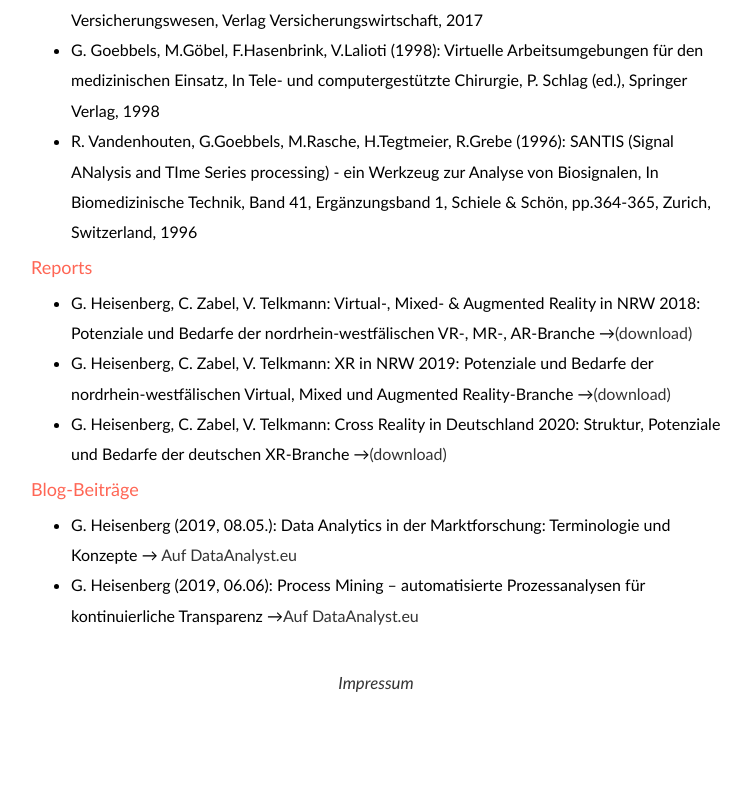
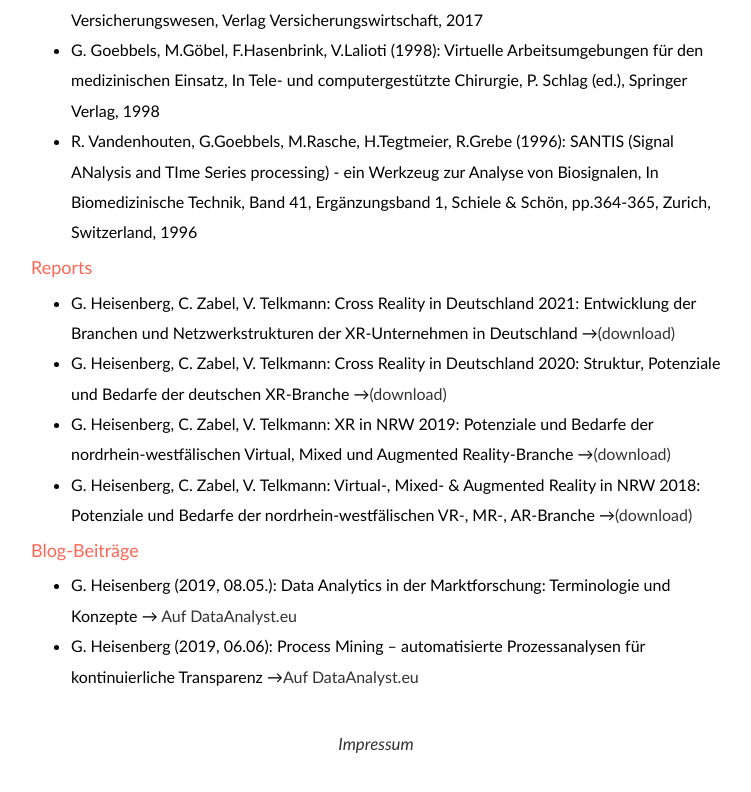
Before and after one commit to gheisenberg/website, a plain HTML site: page publikationen.html in a window 1280 px wide. Shown: the part 5352-6144 px from the top of the page, without its empty margins (69-820 px from the left). Drawn offline with Linux system fonts and the light colour scheme; files whose address does not match are found by name.

Commit message:
changed Path and entries

```diff
--- a/publikationen.html
+++ b/publikationen.html
@@ -199,17 +199,24 @@
 	    </ul>
     <h4 class="highlight-col">Reports</h4>
 		<ul>
-    			<li>G. Heisenberg, C. Zabel, V. Telkmann: Virtual-, Mixed- & Augmented Reality in NRW 2018: Potenziale und Bedarfe der nordrhein-westfälischen VR-, MR-, AR-Branche
-					<span class="meta-nav">→</span><a href="https://www.e-c-c-e.de/fileadmin/bilder/Forschung_Evaluation/42_Virtual-__Mixed-___Augmented_Reality_in_NRW_-_Potenziale_und_Bedarfe_der_nordrhein-westfaelischen_VR-__MR-__AR-Branche.PDF" target="_blank" rel="noopener">(download)</a>
+				<li>G. Heisenberg, C. Zabel, V. Telkmann: Cross Reality in Deutschland 2021: Entwicklung der Branchen und Netzwerkstrukturen der XR-Unternehmen in Deutschland
+					<span class="meta-nav">→</span><a href="https://medien.nrw/wp-content/uploads/sites/8/2021/10/XR-Studie-DE-2021_RZ_websiteversion.pdf" target="_blank" rel="noopener">(download)</a>
+				</li>
+
+				<li>G. Heisenberg, C. Zabel, V. Telkmann: Cross Reality in Deutschland 2020: Struktur, Potenziale und Bedarfe der deutschen XR-Branche
+					<span class="meta-nav">→</span><a href="https://medien.nrw/wp-content/uploads/2020/10/Studie-Cross-Reality-in-Deutschland-2020.pdf" target="_blank" rel="noopener">(download)</a>
 				</li>
 
     			<li>G. Heisenberg, C. Zabel, V. Telkmann: XR in NRW 2019: Potenziale und Bedarfe der nordrhein-westfälischen Virtual, Mixed und Augmented Reality-Branche
 					<span class="meta-nav">→</span><a href="https://epb.bibl.th-koeln.de/frontdoor/deliver/index/docId/1413/file/XR-Studie-NRW-2019_RZ.pdf" target="_blank" rel="noopener">(download)</a>
 				</li>
 
-				<li>G. Heisenberg, C. Zabel, V. Telkmann: Cross Reality in Deutschland 2020: Struktur, Potenziale und Bedarfe der deutschen XR-Branche
-					<span class="meta-nav">→</span><a href="https://medien.nrw/wp-content/uploads/2020/10/Studie-Cross-Reality-in-Deutschland-2020.pdf" target="_blank" rel="noopener">(download)</a>
+    			<li>G. Heisenberg, C. Zabel, V. Telkmann: Virtual-, Mixed- & Augmented Reality in NRW 2018: Potenziale und Bedarfe der nordrhein-westfälischen VR-, MR-, AR-Branche
+					<span class="meta-nav">→</span><a href="https://www.e-c-c-e.de/fileadmin/bilder/Forschung_Evaluation/42_Virtual-__Mixed-___Augmented_Reality_in_NRW_-_Potenziale_und_Bedarfe_der_nordrhein-westfaelischen_VR-__MR-__AR-Branche.PDF" target="_blank" rel="noopener">(download)</a>
 				</li>
+
+
+
     	</ul>
 	<h4 class="highlight-col">Blog-Beiträge</h4>
 		<ul>
```
